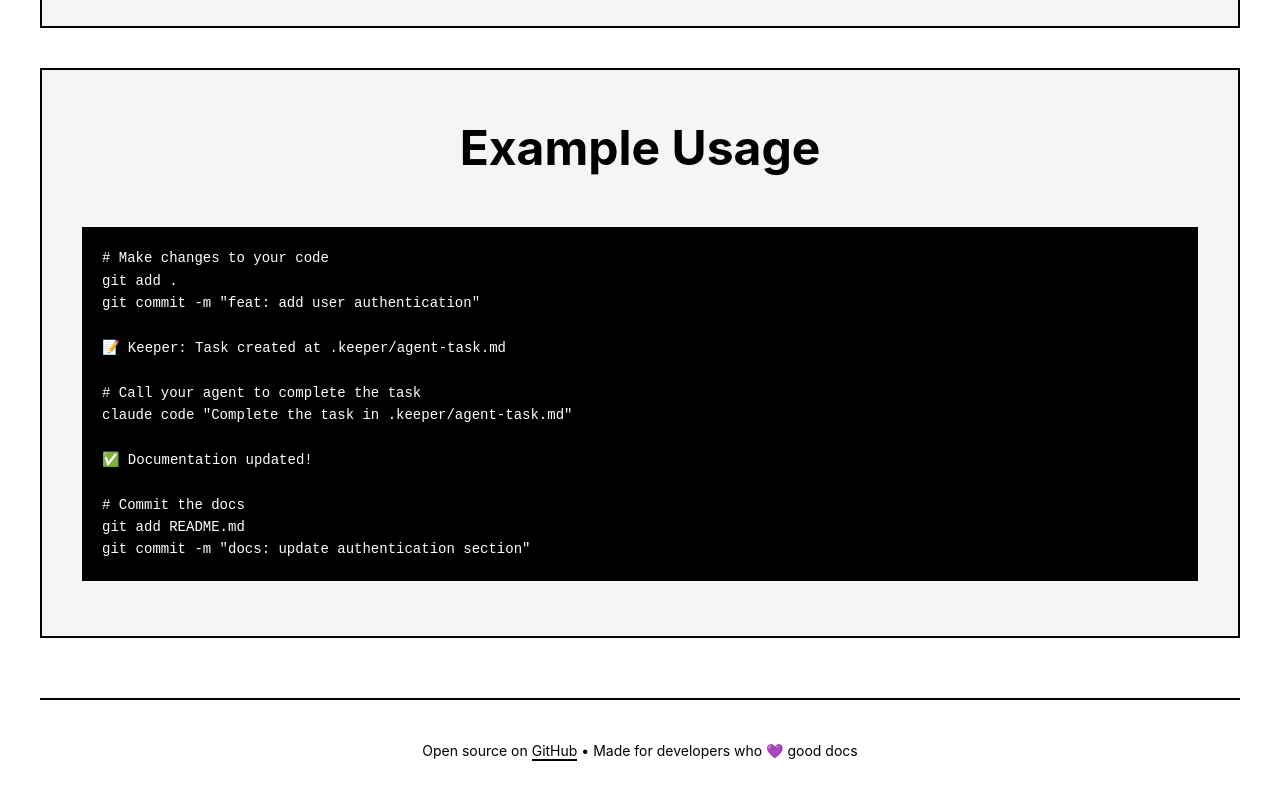
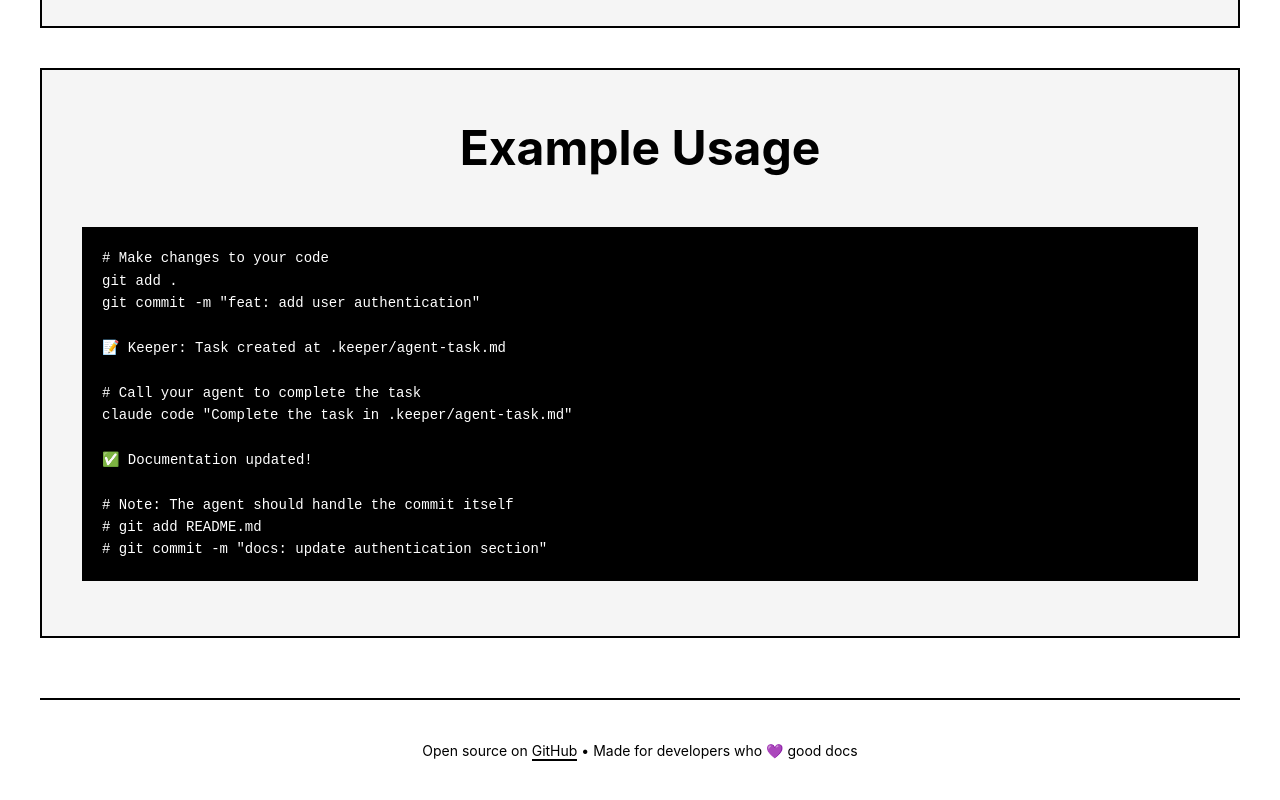
Before and after one commit to DigitalCreationsCo/keeper, a website: page docs/index.html in a window 1280 px wide. Shown: the part 2028-2828 px from the top of the page. Drawn offline with Linux system fonts and the light colour scheme.

Commit message:
docs: update documentation

```diff
--- a/docs/index.html
+++ b/docs/index.html
@@ -382,9 +382,9 @@ claude code "Complete the task in .keeper/agent-task.md"
 
 ✅ Documentation updated!
 
-# Commit the docs
-git add README.md
-git commit -m "docs: update authentication section"</code>
+# Note: The agent should handle the commit itself
+# git add README.md
+# git commit -m "docs: update authentication section"</code>
             </div>
         </div>
 
```
Also changed, not shown: README.md.
